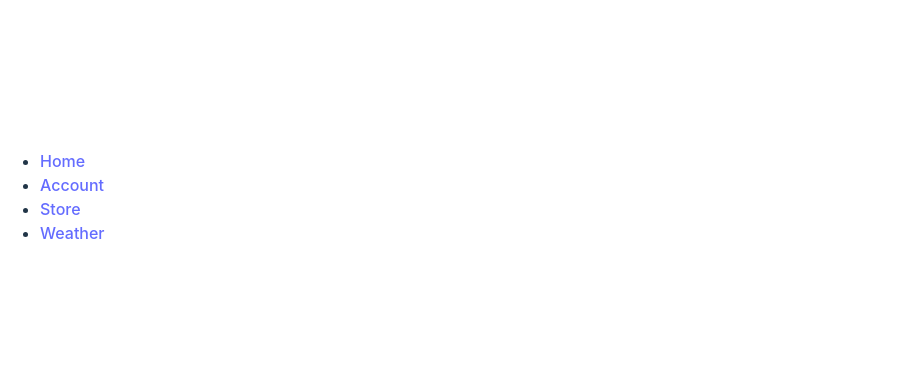
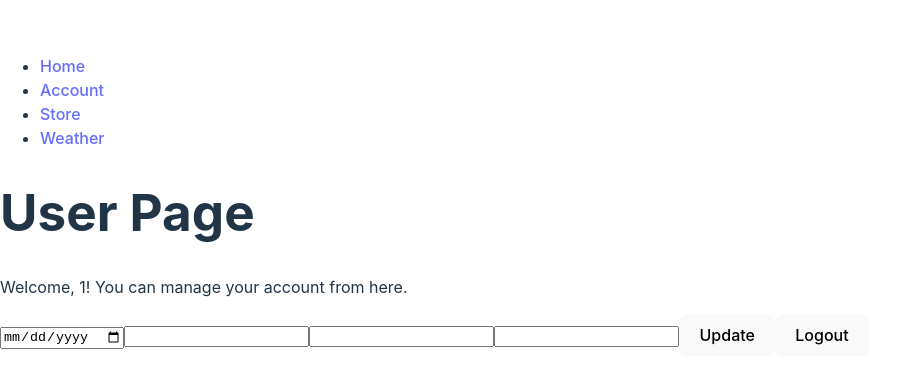
Before and after one commit to Cristoffer85/Flakeville-client, a React (Vite) app in the folder sf-frontend/: page /user/1 in a window 1280 px wide. Shown: the part 203-590 px from the top of the page, without its empty margins (0-912 px from the left). Built offline with nearby package versions, Linux system fonts and the light colour scheme.

Commit message:
User Login + Update + Logout and only Token (nothing else) being stored in local browsers cookie solved!
Everything going right from backend and frontend and back, and storing and updating in database too, secure! (as secure as i know of as today, atleast..) Yay!

```diff
--- a/sf-frontend/src/components/Account.jsx
+++ b/sf-frontend/src/components/Account.jsx
@@ -34,7 +34,6 @@ function Account() {
                 // Save the token and user data in the state or local storage
                 console.log('Login successful:', data);
                 localStorage.setItem('token', data.jwt);
-                localStorage.setItem('username', data.user.username); // Set the username state variable
 
                 // Redirect based on authority
 
@@ -48,7 +47,7 @@ function Account() {
                         navigate('/employee');
                         break;
                     case 'USER':
-                        navigate('/user');
+                        navigate(`/user/${data.user.username}`);
                         break;
                     default:
                         console.log('Unknown role:', data.role.authority);
--- a/sf-frontend/src/components/Router.jsx
+++ b/sf-frontend/src/components/Router.jsx
@@ -28,7 +28,7 @@ function AppRouter() {
                     <Route path="/" element={<Home />} />
                     <Route path="/admin" element={<AdminAcc />} />
                     <Route path="/employee" element={<EmployeeAcc />} />
-                    <Route path="/user" element={<UserAcc />} />
+                    <Route path="/user/:username" element={<UserAcc />} />
                 </Routes>
             </div>
         </Router>
--- a/sf-frontend/src/components/UserAcc.jsx
+++ b/sf-frontend/src/components/UserAcc.jsx
@@ -1,35 +1,22 @@
 import React, { useState, useEffect } from 'react';
 import {useNavigate} from "react-router-dom";
+import { useParams } from 'react-router-dom';
 
 function User() {
-    const username = localStorage.getItem('username');
+    const { username } = useParams();
     const [birthday, setBirthday] = useState('');
     const [address, setAddress] = useState('');
     const [telephone, setTelephone] = useState('');
     const [email, setEmail] = useState('');
-
     const navigate = useNavigate();
 
-    const handleLogout = () => {
-        // Remove the token and username from local storage
-        localStorage.removeItem('token');
-        localStorage.removeItem('username');
+    const fetchUserData = async () => {};
 
-        // Redirect the user back to the login page
-        navigate('/account');
-    };
-
-
-    // Fetch the user's data when the component mounts
     useEffect(() => {
         fetchUserData().catch(error => console.error('Error:', error));
     }, []);
 
-    const fetchUserData = async () => {
-        // Fetch the user's data from the server
-        // Update the state variables with the fetched data
-    };
-
+    // ### Update user ###
     const handleUpdate = async (event) => {
         event.preventDefault();
 
@@ -55,10 +42,18 @@ function User() {
         }
     };
 
+    // ### Logout user ###
+    const handleLogout = () => {
+        localStorage.removeItem('token');
+        localStorage.removeItem('username');
+
+        navigate('/account');
+    };
+
     return (
         <div>
             <h1>User Page</h1>
-            <p>Welcome, user! You can manage your account from here.</p>
+            <p>Welcome, {username}! You can manage your account from here.</p>
             <form onSubmit={handleUpdate}>
                 <input type="date" value={birthday} onChange={e => setBirthday(e.target.value)} required/>
                 <input type="text" value={address} onChange={e => setAddress(e.target.value)} required/>
```
